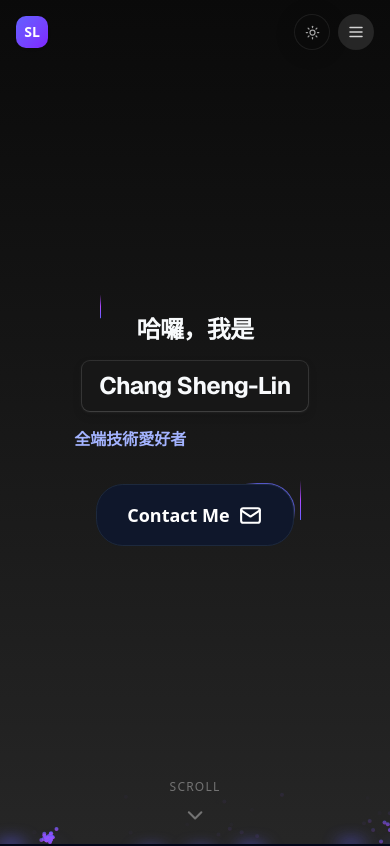
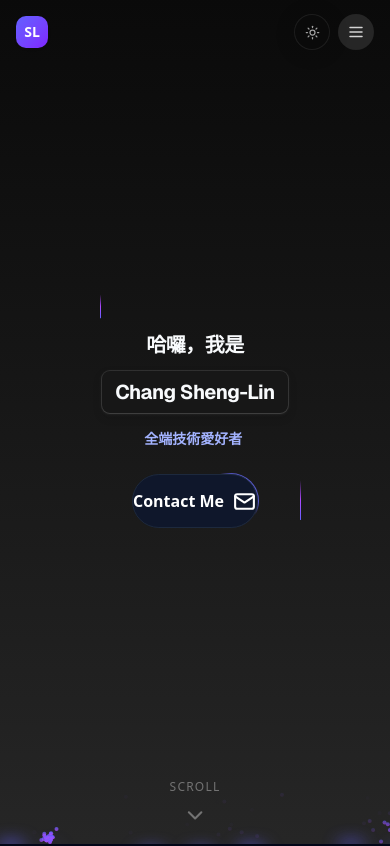
Before and after one commit to Laurence-R/Portfolio, a Next.js app: page / in a window 390 px wide. Shown: the top 846 px of the page. Built offline with nearby package versions, Linux system fonts and the light colour scheme.

Commit message:
fix: RWD fixing.

```diff
--- a/components/sections/about.tsx
+++ b/components/sections/about.tsx
@@ -3,7 +3,7 @@ import { ArrowUp } from "lucide-react"
 
 export function About() {
   return (
-    <section id="about" className="container mx-auto px-4 md:px-6 lg:px-8">
+    <section id="about" className="container mx-auto px-4 sm:px-6 lg:px-8">
       <div className="min-h-screen flex flex-col lg:flex-row">
         {/* 左側照片 */}
         <div className="flex items-center justify-center">
@@ -39,10 +39,10 @@ export function About() {
           </CometCard>
         </div>
         {/* 右側文字 */}
-        <div className="flex flex-1 flex-col items-center gap-12 py-8 lg:py-24 lg:pl-24">
+        <div className="flex flex-1 flex-col items-center gap-8 py-8 sm:gap-10 md:gap-12 lg:py-24 lg:pl-16 xl:pl-24">
           {/* 關於我 */}
           <div className="space-y-6">
-            <h2 className="text-3xl font-bold tracking-tight text-slate-900 dark:text-slate-50 md:text-4xl lg:text-5xl">
+            <h2 className="text-2xl font-bold tracking-tight text-slate-900 dark:text-slate-50 sm:text-3xl md:text-4xl lg:text-5xl">
               About Me
             </h2>
             <p className="text-base leading-relaxed text-slate-600 dark:text-slate-400 md:text-lg">
--- a/components/sections/hero.tsx
+++ b/components/sections/hero.tsx
@@ -19,8 +19,8 @@ export function Hero() {
 	return (
 		<section id="home">
 			<BackgroundBeamsWithCollision className="min-h-screen">
-				<div>
-					<motion.div className="relative mx-4 my-4 flex flex-col items-center justify-center gap-4 text-center sm:mx-0 sm:mb-0 sm:flex-row">
+				<div className="w-full max-w-5xl mx-auto px-4 sm:px-6 lg:px-8">
+					<motion.div className="relative my-4 flex flex-col items-center justify-center gap-3 text-center sm:gap-4 sm:mb-0 sm:flex-row">
 						<LayoutTextFlip
 							text="哈囉，我是"
 							words={["張勝麟", "Laurence", "Chang Sheng-Lin"]}
@@ -29,14 +29,14 @@ export function Hero() {
 					<h2 className="text-2xl md:text-4xl lg:text-7xl z-20 font-bold text-center text-slate-900 dark:text-slate-50 tracking-tight">
 
 					</h2>
-					<div className="mt-4">
-						<FlipWords words={identities} className="text-md md:text-lg lg:text-2xl font-bold text-indigo-700 dark:text-indigo-300" />
+					<div className="mt-3 sm:mt-4 flex justify-center">
+						<FlipWords words={identities} className="text-sm sm:text-base md:text-lg lg:text-2xl font-bold text-indigo-700 dark:text-indigo-300" />
 					</div>
-					<div className="flex justify-center mt-8 md:mt-12">
+					<div className="flex justify-center mt-6 sm:mt-8 md:mt-12">
 						<a href="https://mail.google.com/mail/?view=cm&to=sdjoid@gmail.com" target="_blank" rel="noopener noreferrer">
 							<Button
 								borderRadius="1.75rem"
-								className="cursor-pointer bg-white dark:bg-slate-900 font-bold text-lg text-black dark:text-white border-neutral-200 dark:border-slate-800"
+								className="cursor-pointer bg-white dark:bg-slate-900 font-bold text-base sm:text-lg text-black dark:text-white border-neutral-200 dark:border-slate-800"
 							>
 								Contact Me <IconMail size={25} className="ml-2" />
 							</Button>
--- a/components/sections/projects.tsx
+++ b/components/sections/projects.tsx
@@ -32,7 +32,7 @@ export function Projects() {
     <section id="projects" className="min-h-screen">
       <div className="py-20">
         <div className="max-w-7xl mx-auto px-4 md:px-8 lg:px-10">
-          <h2 className="text-end text-2xl font-bold text-slate-900 dark:text-white sm:text-3xl md:text-4xl mb-2 md:mb-4">
+          <h2 className="text-center text-2xl font-bold text-slate-900 dark:text-white sm:text-end sm:text-3xl md:text-4xl mb-2 md:mb-4">
             我的作品集
           </h2>
         </div>
--- a/components/ui/animated-projects.tsx
+++ b/components/ui/animated-projects.tsx
@@ -130,7 +130,7 @@ export function AnimatedProjectShowCase ({
             <p className="text-xs text-gray-500 dark:text-neutral-500 sm:text-sm">
               {projects[active].labels.join(" / ")}
             </p>
-            <motion.p className="h-[300px] mt-4 text-sm text-gray-500 dark:text-neutral-300 sm:text-base md:mt-8 md:text-lg">
+            <motion.p className="mt-3 text-sm text-gray-500 dark:text-neutral-300 sm:mt-4 sm:text-base md:mt-8 md:text-lg">
               {projects[active].description.split(" ").map((word, index) => (
                 <motion.span
                   key={index}
--- a/components/ui/layout-text-flip.tsx
+++ b/components/ui/layout-text-flip.tsx
@@ -26,14 +26,14 @@ export const LayoutTextFlip = ({
     <>
       <motion.span
         layoutId="subtext"
-        className="text-2xl md:text-4xl lg:text-7xl z-20 font-bold text-center text-slate-900 dark:text-slate-50 tracking-tight"
+        className="text-xl sm:text-2xl md:text-4xl lg:text-7xl z-20 font-bold text-center text-slate-900 dark:text-slate-50 tracking-tight"
       >
         {text}
       </motion.span>
 
       <motion.span
         layout
-        className="relative w-fit overflow-hidden rounded-md border border-transparent bg-white px-4 py-2 font-sans text-2xl font-bold tracking-tight text-slate-900 shadow-sm ring shadow-black/10 ring-black/10 drop-shadow-lg md:text-4xl dark:bg-neutral-900 dark:text-slate-50 dark:shadow-sm dark:ring-1 dark:shadow-white/10 dark:ring-white/10"
+        className="relative w-fit overflow-hidden rounded-md border border-transparent bg-white px-3 py-1.5 sm:px-4 sm:py-2 font-sans text-xl font-bold tracking-tight text-slate-900 shadow-sm ring shadow-black/10 ring-black/10 drop-shadow-lg sm:text-2xl md:text-4xl lg:text-7xl dark:bg-neutral-900 dark:text-slate-50 dark:shadow-sm dark:ring-1 dark:shadow-white/10 dark:ring-white/10"
       >
         <AnimatePresence mode="popLayout">
           <motion.span
--- a/components/ui/moving-border.tsx
+++ b/components/ui/moving-border.tsx
@@ -32,7 +32,7 @@ export function Button({
   return (
     <Component
       className={cn(
-        "relative h-16 w-50 overflow-hidden bg-transparent p-[1px] text-xl",
+        "relative h-14 w-auto sm:h-16 overflow-hidden bg-transparent p-[1px] text-xl",
         containerClassName,
       )}
       style={{
```
